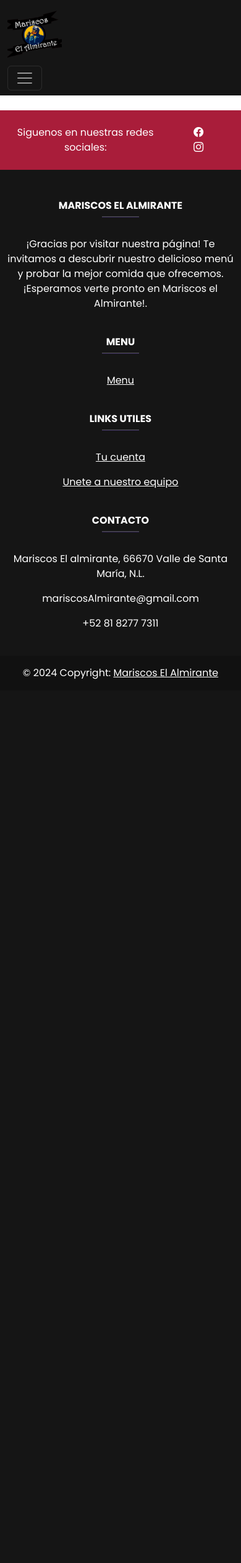
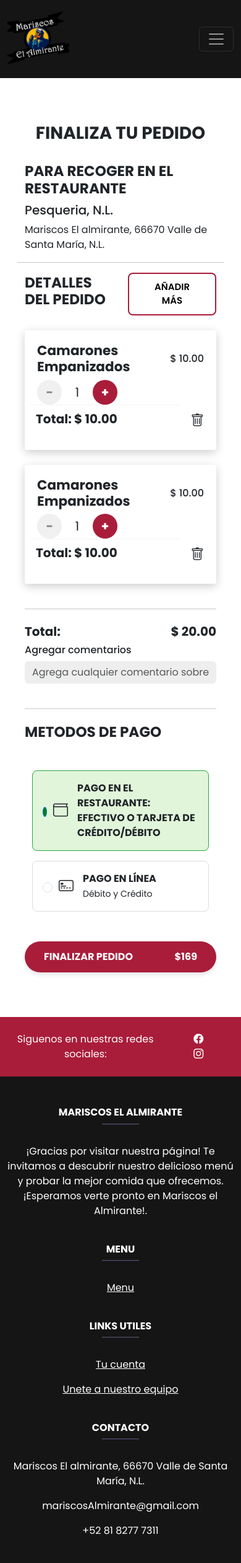
Before and after one commit to MaximoCoder/ElAlmiranteWEB, a PHP site: template views/pages/cart.php in a window 390 px wide. Shown: the top 2522 px of the page at 62% size. Before the commit the page ends 1096 px from the top, so only its background shows below. Run offline with PHP 8.4, Linux system fonts and the light colour scheme; the template is opened without the code that fills it, so the values that code supplies are empty.

Commit message:
Solucione errores responsive de la nav,handlecurrentPath, añadi diseño de carrito responsivo

```diff
--- a/public/css/styles.css
+++ b/public/css/styles.css
@@ -280,6 +213,201 @@ LOADER
 }
 
 /*ERROR PAGE*/
-.FishError{
+.FishError {
     width: 25%;
 }
+
+/* CART PAGE */
+.card-Cart {
+    padding: 0 110px;
+    box-shadow: 0 4px 15px rgb(0 0 0 / 20%);
+}
+
+.btn-red {
+    background-color: #fff;
+    border-color: var(--bg-secondary);
+    border-radius: 8px;
+    border-style: solid;
+    font-size: 15px;
+    font-weight: 600;
+    padding: 10px 25px;
+    text-transform: uppercase;
+
+}
+
+.btn-red a {
+    color: #000;
+}
+
+.btn-red:hover {
+    font-weight: 700;
+}
+
+.card-prod {
+    padding: 20px;
+    border-radius: 4px;
+    box-shadow: 0 4px 15px rgb(0 0 0 / 20%);
+}
+
+.box-total {
+    padding: 10px;
+    border-top: 1px solid #f5f5f5;
+}
+
+.quantity-control {
+    display: flex;
+    align-items: center;
+}
+
+.btn-increment,
+.btn-decrement {
+    border-radius: 50%;
+    width: 40px;
+    height: 40px;
+    font-size: 20px;
+    font-weight: bold;
+    text-align: center;
+    display: flex;
+    justify-content: center;
+    align-items: center;
+}
+
+.btn-decrement {
+    background-color: #f0f0f0;
+    color: #888;
+}
+
+.btn-increment {
+    background-color: var(--bg-secondary);
+    color: white;
+}
+
+.quantity-display {
+    margin: 0 10px;
+    font-size: 20px;
+    min-width: 30px;
+    text-align: center;
+}
+
+.payment-option {
+    display: flex;
+    align-items: center;
+    padding: 1rem;
+    border: 1px solid #ddd;
+    border-radius: 8px;
+    cursor: pointer;
+}
+
+.payment-option:hover {
+    border-color: #28a745;
+}
+
+.selected {
+    background-color: #e0f5d9;
+    border-color: #28a745;
+}
+input[type='radio']:checked{
+    background: green;
+}
+.payment-option .form-check-input {
+    margin-right: 10px;
+}
+
+.payment-option .icon {
+    font-size: 24px;
+    margin-right: 15px;
+}
+
+.btn-finalizar {
+    background-color: var(--bg-secondary); /* Color rojo */
+    color: white;
+    font-weight: bold;
+    border-radius: 50px;
+    padding: 12px 30px;
+    display: flex;
+    justify-content: space-between;
+    align-items: center;
+    width: 100%;
+
+    box-shadow: 0px 4px 6px rgba(0, 0, 0, 0.1);
+}
+
+.btn-finalizar .price {
+    margin-left: auto;
+    font-size: 1rem;
+}
+
+/*responsive*/
+
+@media (min-width:768px) and (max-width:991px) {
+    .FishError {
+        width: 50%;
+    }
+
+    /* CONTACT FORM */
+    .right i {
+        top: -52px;
+        transform: rotate(90deg);
+        left: 50%;
+    }
+
+    /* REGISTER AND LOGIN FORM */
+    .register-form {
+        width: 60%;
+        margin: auto;
+    }
+
+}
+
+@media (max-width:767px) {
+    .FishError {
+        width: 50%;
+    }
+
+    /* LOCATION */
+
+    .map-location {
+        width: 95%;
+        margin: auto;
+    }
+
+    /* REGISTER AND LOGIN FORM */
+    .register-form {
+        width: 90%;
+        margin: auto;
+    }
+
+    .p-loc {
+        font-size: 18px;
+    }
+
+    .left {
+        padding: 90px 15px;
+        text-align: center;
+    }
+
+    .left h2 {
+        font-size: 25px;
+    }
+
+    .right {
+        padding: 25px;
+    }
+
+    .right i {
+        top: -52px;
+        transform: rotate(90deg);
+        left: 46%;
+    }
+
+    .right button {
+        width: 150px;
+        padding: 12px 0;
+    }
+
+    .card-Cart {
+        padding: 0 40px;
+        box-shadow:none;
+    }
+
+}
--- a/public/js/main.js
+++ b/public/js/main.js
@@ -12,18 +12,30 @@ function handleCurrentPath() {
     const navLinks = document.querySelectorAll('.navbar a');
 
     navLinks.forEach(link => {
-        const href = link.getAttribute('href');
+        try {
+            // Valida si el link.href es válido antes de construir el objeto URL
+            const href = new URL(link.href).pathname; // Normaliza el href a un pathname completo
 
-        if (currentPath.includes(href) && href !== '') {
-            link.classList.add('active');
-        }
+            // Elimina la clase 'active' de todos los enlaces
+            link.classList.remove('active');
 
-        // Caso especial para la raíz del sitio ('/')
-        if (currentPath === '/' && href === '../') {
-            link.classList.add('active');
+            // Compara el href con el currentPath
+            if (currentPath === href || (currentPath.startsWith(href) && href !== '/')) {
+                link.classList.add('active');
+            }
+
+            // Caso especial para la raíz de la página web ('/')
+            if (currentPath === '/' && href === '/') {
+                link.classList.add('active');
+            }
+
+        } catch (error) {
+            // Manejar el caso de una URL inválida
+            console.error(`URL inválida en el enlace: ${link.href}`, error);
         }
     });
 }
+
 
 // Function para manejar el loader
 function handleLoader() {
--- a/views/layout.php
+++ b/views/layout.php
@@ -21,16 +21,16 @@ $user = $sessionController->getUser();
 </head>
 
 <body>
-    <nav class="navbar navbar-expand-lg navbar-dark">
-        <div class="container-fluid d-flex justify-content-between align-items-center">
+    <nav class="navbar sticky-top navbar-expand-lg navbar-dark">
+        <div class="container-fluid">
             <a class="navbar-brand" href="../">
-                <img class="img-fluid w-25 h-25" src="../images/almiranteNOBG.png" alt="LOGO">
+                <img class="img-fluid" src="../images/almiranteNOBG.png" alt="LOGO" style="width: 100px;">
             </a>
             <button class="navbar-toggler" type="button" data-bs-toggle="collapse" data-bs-target="#navbarNav" aria-controls="navbarNav" aria-expanded="false" aria-label="Toggle navigation">
                 <span class="navbar-toggler-icon"></span>
             </button>
-            <div class="collapse navbar-collapse justify-content-center" id="navbarNav">
-                <ul class="navbar-nav text-uppercase font-weight-bold">
+            <div class="collapse navbar-collapse justify-content-end" id="navbarNav">
+                <ul class="navbar-nav text-uppercase font-weight-bold fs-5">
                     <li class="nav-item">
                         <a class="nav-link" aria-current="page" href="../">Inicio</a>
                     </li>
@@ -50,10 +50,9 @@ $user = $sessionController->getUser();
                         <li class="nav-item">
                             <a class="nav-link"><i class="bi bi-person-circle heading"><?php echo htmlspecialchars($user['Nombre'] ?? 'Usuario'); ?></i></a>
                         </li>
-                        <!-- Comprobar si el usuario es admin -->
                         <?php if (isset($_SESSION['user_role']) && $_SESSION['user_role'] === 'Admin'): ?>
                             <li class="nav-item">
-                                <a class="nav-link" href="/admin/">Panel Admin</a> <!-- Enlace al inicio de admin -->
+                                <a class="nav-link" href="/admin/">Admin</a>
                             </li>
                         <?php endif; ?>
                         <li class="nav-item">
--- a/views/pages/cart.php
+++ b/views/pages/cart.php
@@ -0,0 +1,150 @@
+<div class="container mt-5 card-Cart">
+    <div class="row">
+        <div class="col-12">
+            <h1 class="mt-4 fw-bold text-center">FINALIZA TU PEDIDO</h1>
+        </div>
+        <div class="col-12 mt-4">
+            <h3 class="fw-bold">PARA RECOGER EN EL RESTAURANTE</h3>
+            <h5>Pesqueria, N.L.</h5>
+            <p>Mariscos El almirante, 66670 Valle de Santa María, N.L.</p>
+        </div>
+        <br>
+        <hr>
+        <div class="col-12">
+            <div class="row d-flex justify-content-between align-items-center">
+                <div class="col">
+                    <h3 class="fw-bold">DETALLES DEL PEDIDO</h3>
+                </div>
+                <div class="col text-end">
+                    <button class="btn-red "><a class="text-decoration-none" href="../pages/menu">Añadir más</a></button>
+                </div>
+            </div>
+            <!-- CARD DE PRODUCTOS -->
+            <div class="card-prod mt-4">
+                <!-- PRODUCTO -->
+                <div class="row d-flex align-items-center justify-content-between">
+                    <div class="col">
+                        <h4 class="fw-bolder">Camarones Empanizados</h4>
+                    </div>
+                    <div class="col text-end">
+                        <h6>$ 10.00</h6>
+                    </div>
+                </div>
+                <div class="quantity-control">
+                    <button class="btn btn-decrement" onclick="decreaseQuantity()">−</button>
+                    <div class="quantity-display" id="quantity">1</div>
+                    <button class="btn btn-increment" onclick="increaseQuantity()">+</button>
+                </div>
+                <div class=" row d-flex align-items-center justify-content-between">
+                    <div class=" box-total col-10">
+                        <h5 class="fw-bold">Total: $ 10.00</h5>
+                    </div>
+                    <div class="col text-end ">
+                        <i class="bi bi-trash fs-4"></i>
+                    </div>
+                </div>
+                <!--  FIN PRODUCTO -->
+            </div>
+            <!-- FIN CARD DE PRODUCTOS -->
+            <div class="card-prod mt-4">
+                <!-- PRODUCTO -->
+                <div class="row d-flex align-items-center justify-content-between">
+                    <div class="col">
+                        <h4 class="fw-bolder">Camarones Empanizados</h4>
+                    </div>
+                    <div class="col text-end">
+                        <h6>$ 10.00</h6>
+                    </div>
+                </div>
+                <div class="quantity-control">
+                    <button class="btn btn-decrement" onclick="decreaseQuantity()">−</button>
+                    <div class="quantity-display" id="quantity">1</div>
+                    <button class="btn btn-increment" onclick="increaseQuantity()">+</button>
+                </div>
+                <div class=" row d-flex align-items-center justify-content-between">
+                    <div class=" box-total col-10">
+                        <h5 class="fw-bold">Total: $ 10.00</h5>
+                    </div>
+                    <div class="col text-end ">
+                        <i class="bi bi-trash fs-4"></i>
+                    </div>
+                </div>
+                <!--  FIN PRODUCTO -->
+            </div>
+            <br>
+            <hr>
+            <!-- TOTAL DE PEDIDO -->
+            <div class="col-12 mt-4">
+                <div class="row d-flex justify-content-between align-items-center">
+                    <div class="col">
+                        <h5 class="fw-bold">Total:</h5>
+                    </div>
+                    <div class="col text-end">
+                        <h5 class="fw-bold">$ 20.00</h5>
+                    </div>
+                </div>
+
+                <h6>Agregar comentarios</h6>
+                <form action="">
+                    <input type="text" class="form-control" placeholder="Agrega cualquier comentario sobre tu pedido aqui">
+                </form>
+            </div>
+            <!-- FIN TOTAL DE PEDIDO -->
+            <br>
+            <hr>
+            <!-- METODOS DE PAGO -->
+            <div class="col-12">
+                <h3 class="mt-4 fw-bold ">METODOS DE PAGO</h3>
+
+                <div class="container my-5">
+                    <!-- Opción 1 -->
+                    <div class="payment-option selected mb-3">
+                        <input class="form-check-input" type="radio" name="payment" id="option1" checked>
+                        <i class="bi bi-wallet icon"></i>
+                        <label class="form-check-label" for="option1">
+                            <strong>PAGO EN EL RESTAURANTE: EFECTIVO O TARJETA DE CRÉDITO/DÉBITO</strong>
+                        </label>
+                    </div>
+
+                    <!-- Opción 3 -->
+                    <div class="payment-option">
+                        <input class="form-check-input" type="radio" name="payment" id="option2">
+                        <i class="bi bi-credit-card-2-front icon"></i>
+                        <label class="form-check-label" for="option2">
+                            <strong>PAGO EN LÍNEA</strong> <br>
+                            <small>Débito y Crédito</small>
+                        </label>
+                    </div>
+                </div>
+            </div>
+            <!-- FIN METODOS DE PAGO -->
+
+            <!-- FINALIZAR PEDIDO -->
+            <div class="col-12 my-5 text-center">
+                <button class="btn btn-finalizar ">
+                    FINALIZAR PEDIDO
+                    <span class="price">$169</span>
+                </button>
+            </div>
+        </div>
+    </div>
+</div>
+
+<script>
+    // Obtener todas las opciones de pago
+    const paymentOptions = document.querySelectorAll('.payment-option');
+
+    // Agregar evento a cada opción de pago
+    paymentOptions.forEach(option => {
+        option.addEventListener('click', function() {
+            // Remover la clase 'selected' de todas las opciones
+            paymentOptions.forEach(opt => opt.classList.remove('selected'));
+
+            // Añadir la clase 'selected' a la opción actual
+            this.classList.add('selected');
+
+            // Seleccionar el input radio dentro de la opción actual
+            this.querySelector('input').checked = true;
+        });
+    });
+</script>
```
Also changed, not shown: other parts of public/css/styles.css (+3 -70 lines).
